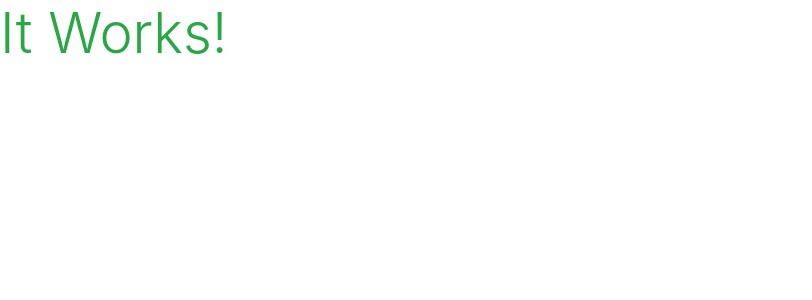
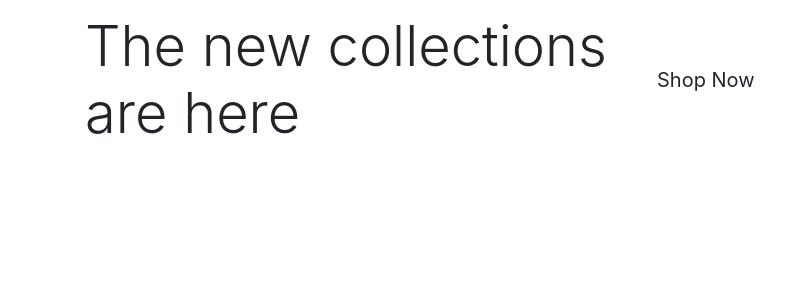
Before and after one commit to Catrionamcd/Surf-Site-Test, a Django app: page / in a window 1280 px wide. Shown: the top 300 px of the page, without its empty margins (0-812 px from the left). Run offline with Django 3.2, Linux system fonts and the light colour scheme; some libraries are stand-ins or nearby versions.

Commit message:
Added homepage content

```diff
--- a/home/templates/home/index.html
+++ b/home/templates/home/index.html
@@ -1,6 +1,29 @@
 {% extends "base.html" %}
 {% load static %}
 
+{% block page-header %}
+    <div class="container header-container">
+        <div class="row">
+            <div class="col"></div>
+        </div>
+    </div>
+
+{% endblock %}
+
 {% block content %}
-    <h1 class="display-4 text-success">It Works!</h1>
+    <div class="container h-100">
+        <div class="row h-100">
+            <div class="col-7 col-md-6 my-auto">
+                <h1 class="display-4 logog-font text-black">
+                    The new collections are here
+                </h1>
+            </div>
+            <div class="my-5">
+                <h4>
+                    <a heref="" class="shop-now-button btn btn-lg rounded-0 test-uppercase py-3">Shop Now</a>
+                </h4>
+            </div>
+        </div>
+    </div>
+
 {% endblock %}
```
Also changed, not shown: README.md.
